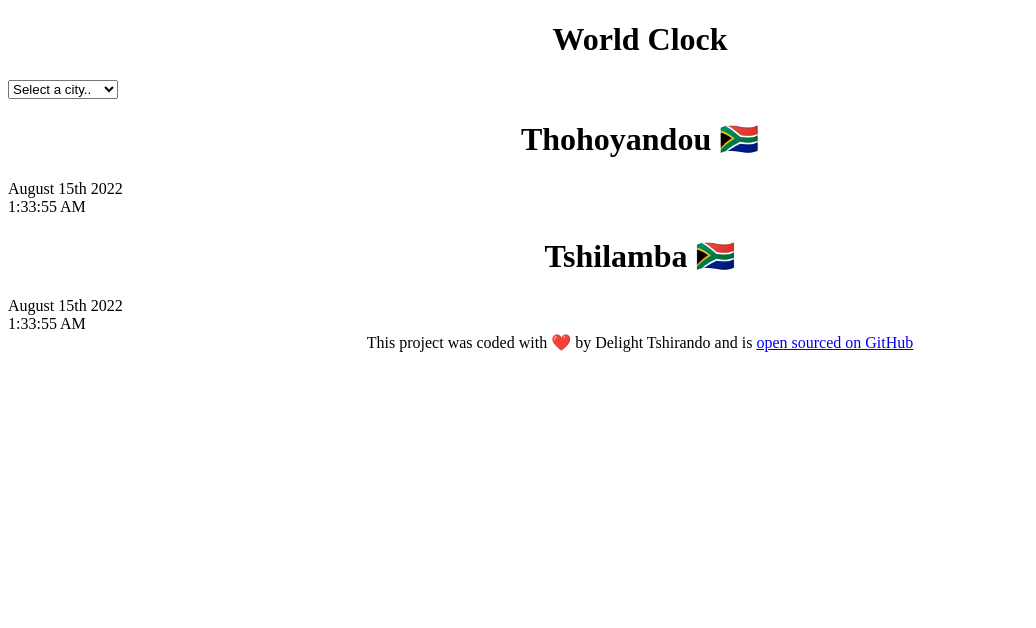
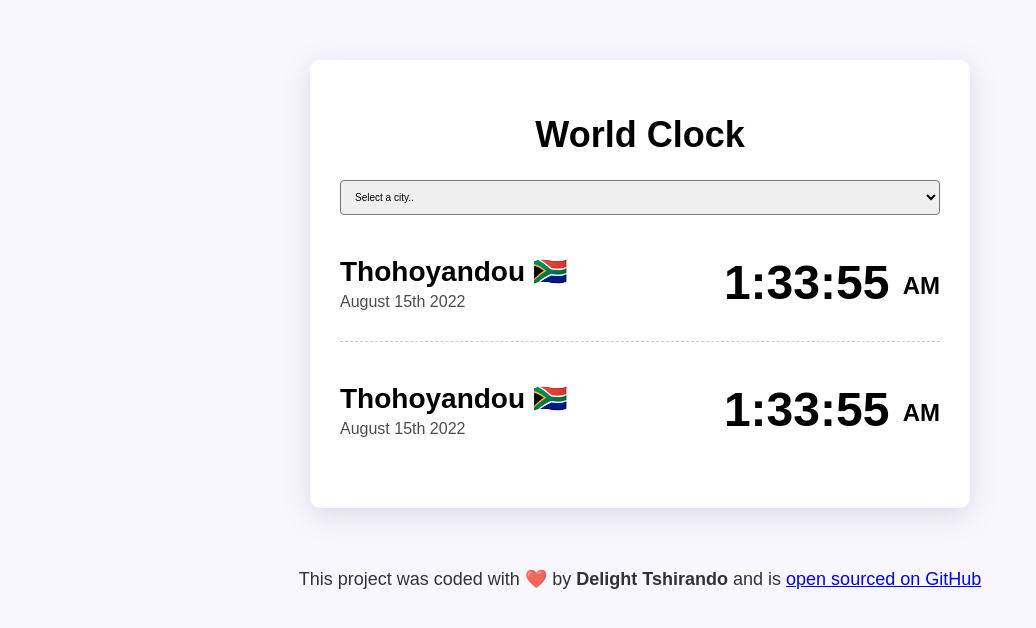
Before and after one commit to delightteekay/world-clock, a plain HTML site: page index.html in a window 1280 px wide. Shown: the whole page, without its empty margins (0-1036 px from the left). Drawn offline with Linux system fonts and the light colour scheme.

Commit message:
styled the project with CSS

```diff
--- a/css/style.css
+++ b/css/style.css
@@ -1,8 +1,66 @@
+body {
+    background-color: #f9f7fe;
+    font-family: sans-serif;
+}
+
 h1 {
+    font-family: sans-serif;
+    font-size: 36px;
     text-align: center;
 }
 
+h2 {
+    margin: 0 0 5px;
+    font-size: 28px;
+
+}
+
+select {
+    display: block;
+    width: 100%;
+    padding: 10px;
+    border-radius: 4px;
+    font-size: 10px;
+}
+
+.container {
+    max-width: 600px;
+    margin: 60px auto;
+    background: white;
+    padding: 30px;
+    box-shadow: rgba(100, 100, 111, 0.2) 0px 7px 29px 0px;
+    border-radius: 10px;
+}
+
+.city {
+    display: flex;
+    margin: 10px 0;
+    border-bottom: 1px dashed rgba(0, 0, 0, 0.2);
+    justify-content: space-between;
+    padding: 30px 0;
+}
+
+.city:last-child {
+    border: none;
+}
+
+.date {
+    opacity: 0.7;
+}
+
+.time {
+    font-size: 48px;
+    font-weight: bold;
+}
+
+.time small {
+    font-size: 24px;
+    vertical-align: middle;
+    line-height: 36px;
+}
 
 footer {
     text-align: center;
+    font-size: 18px;
+    color: rgba(0, 0, 0, 0.8);
 }
--- a/index.html
+++ b/index.html
@@ -15,18 +15,24 @@
 <option value="">Louis Trichardt</option>
 <option value="">Polokwane</option>
 </select>
+
+
 <div class="city">
-<h1>Thohoyandou 🇿🇦</h1>
+<div>
+<h2>Thohoyandou 🇿🇦</h2>
 <div class="date">August 15th 2022</div>
-<div class="time">1:33:55 AM</div>
+</div>
+<div class="time">1:33:55 <small>AM</small></div>
 </div>
 <div class="city">
-<h1>Tshilamba 🇿🇦</h1>
+<div>
+<h2>Thohoyandou 🇿🇦</h2>
 <div class="date">August 15th 2022</div>
-<div class="time">1:33:55 AM</div>
+</div>
+<div class="time">1:33:55 <small>AM</small></div>
 </div>
 </div>
-<footer>This project was coded with ❤️ by Delight Tshirando and is
+<footer>This project was coded with ❤️ by <strong>Delight Tshirando</strong> and is
 <a href="https://github.com/delightteekay/world-clock" target="_blank">open sourced on GitHub</a>
 </footer>
 <script src="javascript/index.js"></script>
```
